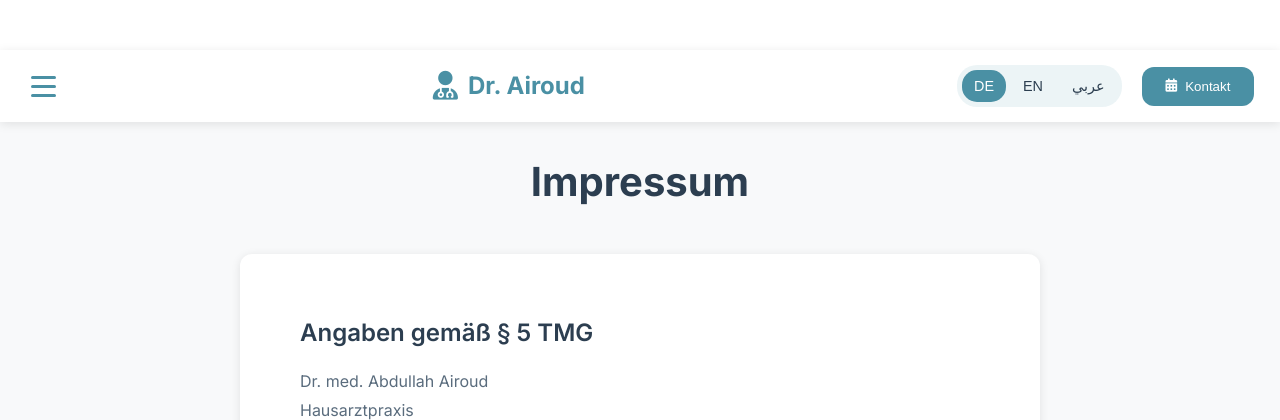
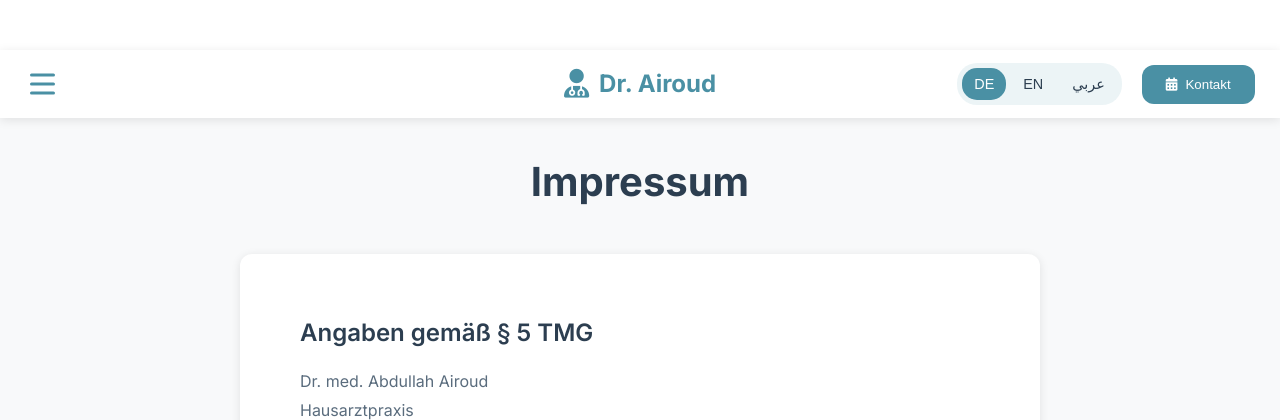
Before and after one commit to paladinsbasti/Hausarztpraxis-Airoud---Website, a PHP site: page /impressum.html in a window 1280 px wide. Shown: the top 420 px of the page. Run offline with PHP 8.4, Linux system fonts and the light colour scheme.

Commit message:
Placeholder Image & centered name in navbar

```diff
--- a/index.html
+++ b/index.html
@@ -86,8 +86,8 @@
                 </button>
             </div>
             <div class="doctor-image-container">
-                <img src="Arzt_stock.webp"
-                     alt="Dr. Airoud"
+                <img src="https://via.placeholder.com/400x500/4a90a4/ffffff?text=Dr.+Airoud"
+                     alt="Dr. Airoud - Placeholder Image"
                      class="doctor-image"
                      id="doctor-image">
                 <div class="image-overlay"></div>
--- a/styles.css
+++ b/styles.css
@@ -119,8 +119,9 @@ section {
     margin: 0 auto;
     padding: 0 1%;
     display: flex;
-    justify-content: space-between;
+    justify-content: center;
     align-items: center;
+    position: relative;
 }
 
 .hamburger-menu {
@@ -128,6 +129,10 @@ section {
     flex-direction: column;
     cursor: pointer;
     padding: 5px;
+    position: absolute;
+    left: 1%;
+    top: 50%;
+    transform: translateY(-50%);
 }
 
 .hamburger-menu span {
@@ -168,6 +173,10 @@ section {
     display: flex;
     align-items: center;
     gap: 20px;
+    position: absolute;
+    right: 1%;
+    top: 50%;
+    transform: translateY(-50%);
 }
 
 .language-switcher {
```
